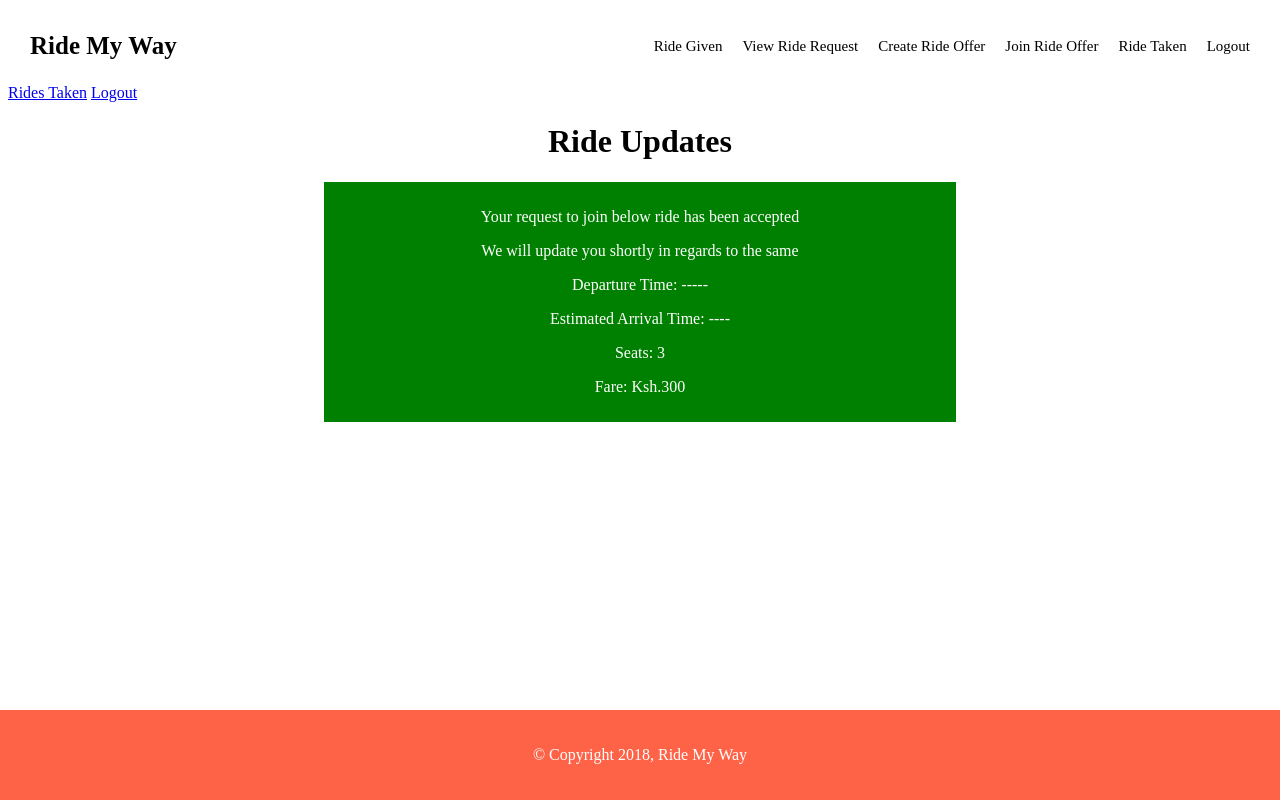
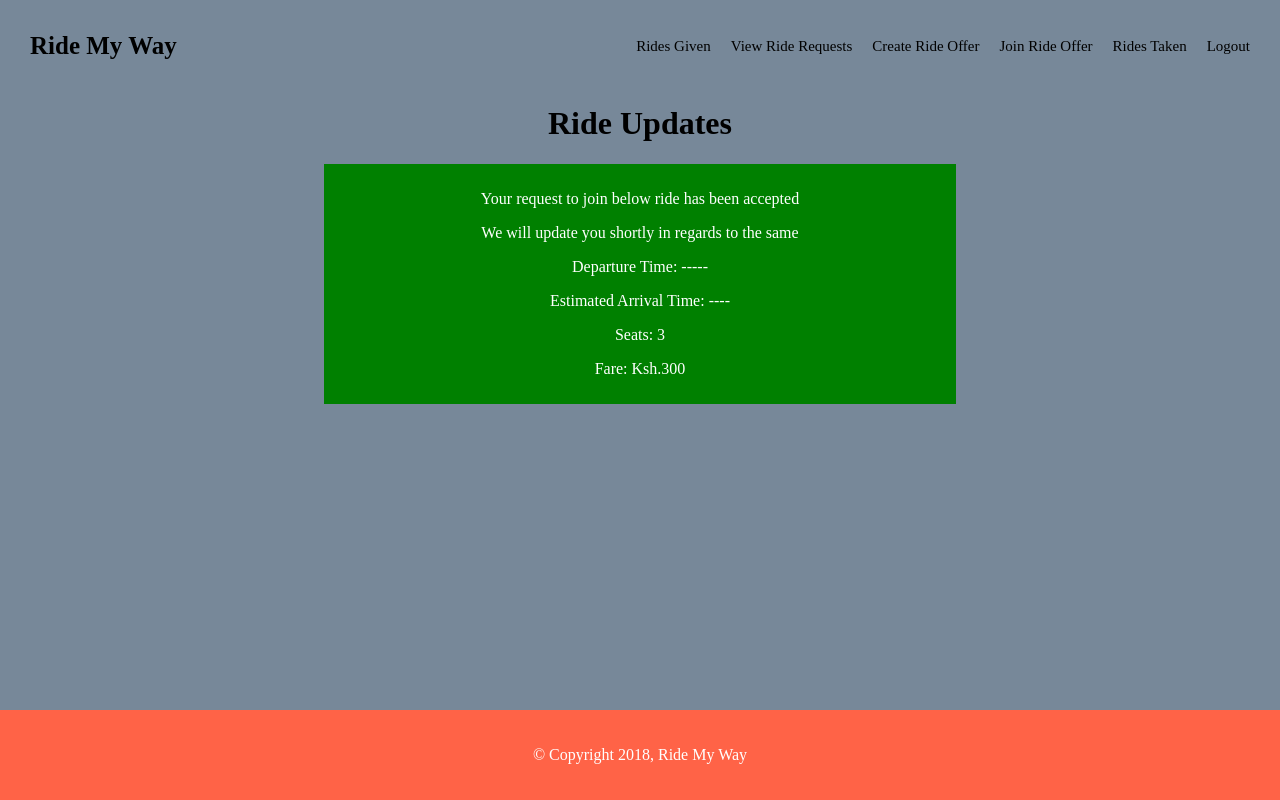
Before and after one commit to evamaina/Ride-my-way, a plain HTML site: page UI/accepted-rides.html in a window 1280 px wide. Drawn offline with Linux system fonts and the light colour scheme.

Commit message:
[Feature #158518536]add header and background color

```diff
--- a/UI/accepted-rides.html
+++ b/UI/accepted-rides.html
@@ -7,19 +7,21 @@
 .main-column{margin-left:auto;margin-right:auto;width: 50%; float: none;background-color: green;color:white;}
 
 </style>
-<script src="js/headerIncludeJs.js"></script>
 
 </head>
 
-<body>
-  <div login-header="header.html"></div>
-<script>
-    includeHTMLHeader();
-</script>
+<body style="background-color: #778899;">
+ <div class="header">
+    <a href="home.html" class="brand">Ride My Way</a>
+    <div class="header-right">
+        <a href='rides-given.html'>Rides Given</a>
+        <a href="view-ride-requests.html">View Ride Requests</a>
+        <a href="create-ride-offer.html">Create Ride Offer</a>
+        <a href="join-ride-request.html">Join Ride Offer</a>
+        <a href="rides-taken.html">Rides Taken</a>
+        <a href="index.html">Logout </a>
+    </div>
 
-      <a href="ridestaken.html">Rides Taken</a>
-      <a href="login.html">Logout</a>
-    </div>
   </div>
 
 
--- a/UI/header.html
+++ b/UI/header.html
@@ -1,11 +1,11 @@
 <div class="header">
     <a href="home.html" class="brand">Ride My Way</a>
     <div class="header-right">
-        <a href='rides-given.html'>Ride Given</a>
-        <a href="view-ride-requests.html">View Ride Request</a>
+        <a href='rides-given.html'>Rides Given</a>
+        <a href="view-ride-requests.html">View Ride Requests</a>
         <a href="create-ride-offer.html">Create Ride Offer</a>
         <a href="join-ride-request.html">Join Ride Offer</a>
-        <a href="rides-taken.html">Ride Taken</a>
+        <a href="rides-taken.html">Rides Taken</a>
         <a href="index.html">Logout </a>
     </div>
 </div>
```
